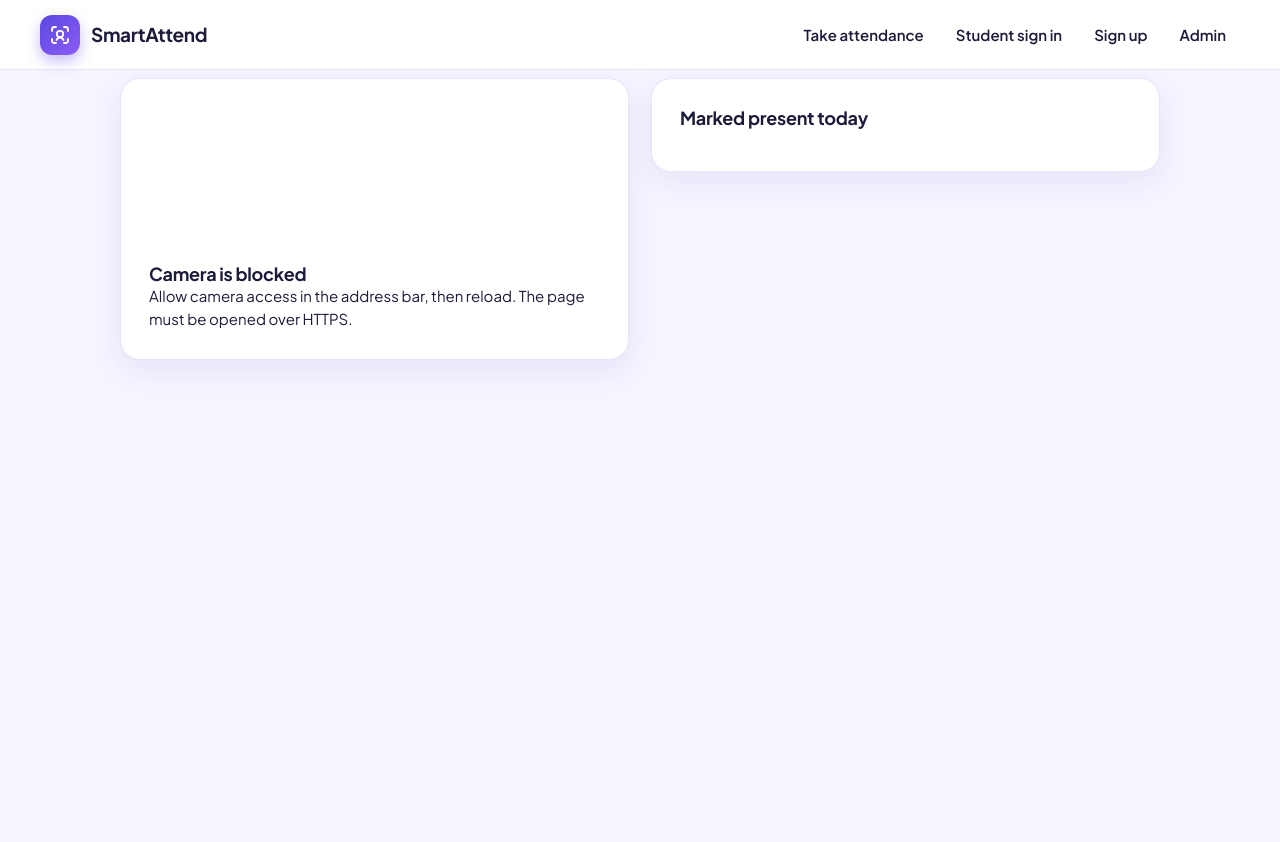
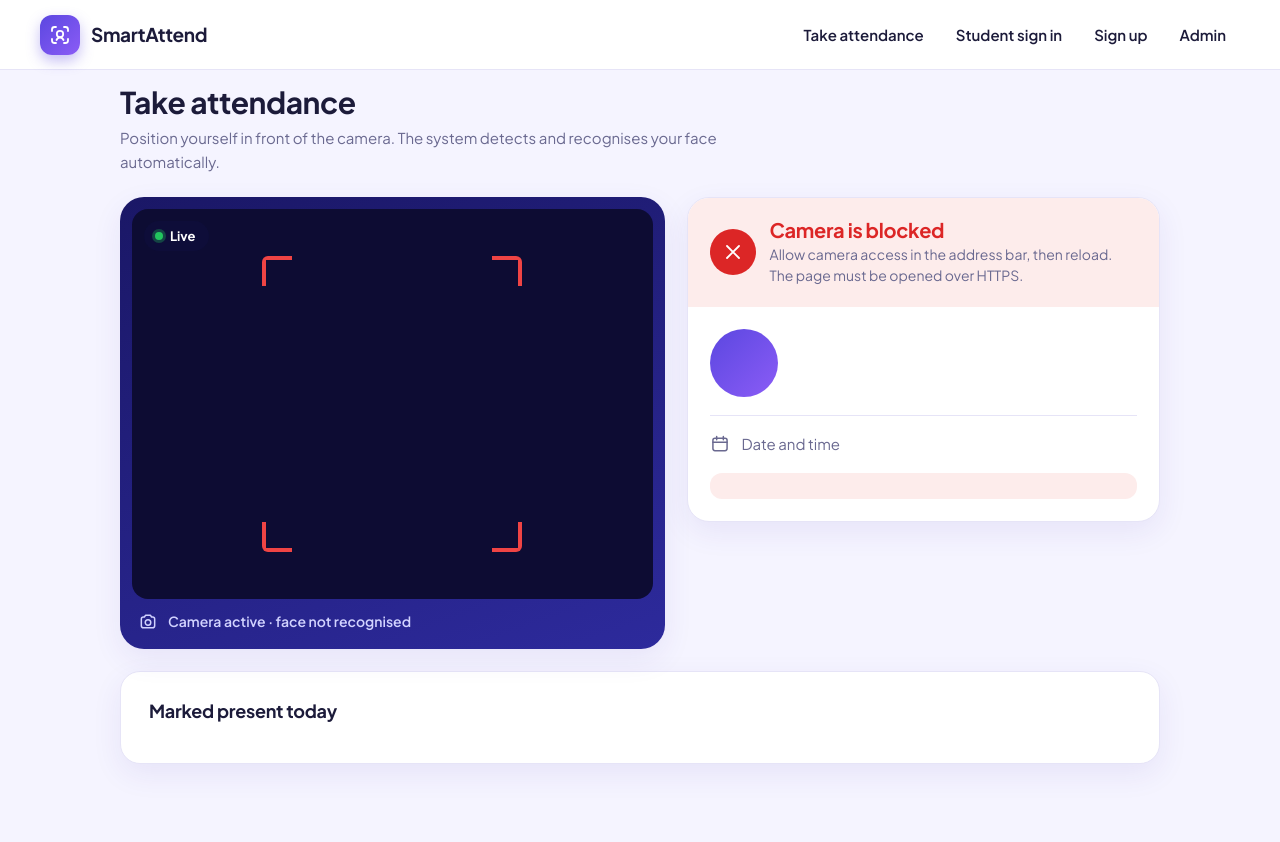
Before and after one commit to Yokshita13/AI_Attendance, a Flask app: page / in a window 1280 px wide. Before the commit the page ends 366 px from the top, so only its background shows below. Run offline with Flask 3, Linux system fonts and the light colour scheme; parts of the project's set-up code (start-up, migrations or seed data) failed here and were passed over; some libraries are stand-ins or nearby versions.

Commit message:
Update scan.html

```diff
--- a/frontend/templates/scan.html
+++ b/frontend/templates/scan.html
@@ -1,41 +1,58 @@
 {% extends "base.html" %}
+{% from "_icons.html" import icon %}
 {% block title %}Take attendance{% endblock %}
 {% block content %}
-<div class="split">
-  <section class="panel">
-    <div class="stage">
-      <div class="portal" id="portal" data-state="idle">
-        <div class="portal-view"><video id="video" autoplay playsinline muted></video></div>
+<div class="page-head"><div><h1>Take attendance</h1>
+  <p>Position yourself in front of the camera. The system detects and recognises your face automatically.</p></div></div>
+
+<div class="scan-grid">
+  <div class="cam" id="cam" data-state="idle">
+    <div class="cam-view"><video id="video" autoplay playsinline muted></video><i class="frame"></i><span class="live">Live</span></div>
+    <div class="cam-bar">{{ icon('camera') }}<span id="camnote">Starting camera…</span></div>
   </div>
-      <div class="verdict" id="verdict" aria-live="polite">
-        <h2 id="who">Starting camera</h2>
-        <p id="sub">Allow camera access when your browser asks.</p>
+
+  <section class="result" id="result" data-state="idle" aria-live="polite">
+    <div class="result-head">
+      <span class="seal">{{ icon('scan', 'i-idle') }}{{ icon('check', 'i-ok') }}{{ icon('info', 'i-warn') }}{{ icon('x', 'i-bad') }}</span>
+      <div><h2 id="who">Starting camera</h2><p id="sub">Allow camera access when your browser asks.</p></div>
     </div>
+    <div class="result-body" id="detail" hidden>
+      <div class="person"><span class="avatar" id="avatar"></span>
+        <div><b id="pname"></b><span id="proll"></span><span id="pdept"></span></div></div>
+      <div class="when">{{ icon('calendar') }}<span>Date and time</span><b id="pwhen"></b></div>
+      <div class="banner" id="banner"></div>
     </div>
   </section>
+</div>
 
 <section class="panel">
   <h2>Marked present today</h2>
   <ul class="ledger" id="today"></ul>
 </section>
-</div>
 {% endblock %}
 {% block scripts %}
 <script src="{{ url_for('static', filename='camera.js') }}"></script>
 <script>
-const video = document.getElementById('video');
-const portal = document.getElementById('portal');
-const verdict = document.getElementById('verdict');
-const who = document.getElementById('who'), sub = document.getElementById('sub');
-const list = document.getElementById('today');
+const $ = id => document.getElementById(id);
+const video = $('video'), cam = $('cam'), result = $('result'), list = $('today');
 let busy = false, cooldownUntil = 0, freshRoll = null;
 
-function show(state, title, text) {
-  portal.dataset.state = state;
-  verdict.className = 'verdict ' + (state === 'idle' ? '' : state);
-  who.textContent = title; sub.textContent = text || '';
+const esc = s => String(s).replace(/[&<>"']/g, c => ({'&':'&amp;','<':'&lt;','>':'&gt;','"':'&quot;',"'":'&#39;'}[c]));
+const initials = n => n.split(/\s+/).filter(Boolean).slice(0, 2).map(w => w[0].toUpperCase()).join('');
+function clock(t) { const [h, m] = t.split(':').map(Number); return `${((h + 11) % 12) + 1}:${String(m).padStart(2, '0')} ${h < 12 ? 'AM' : 'PM'}`; }
+function when(t) { return new Date().toLocaleDateString('en-GB', {day: '2-digit', month: 'short', year: 'numeric'}) + ' · ' + clock(t); }
+
+function show(state, title, text, p) {
+  result.dataset.state = state; cam.dataset.state = state;
+  $('who').textContent = title; $('sub').textContent = text || '';
+  $('detail').hidden = !p;
+  if (p) {
+    $('avatar').textContent = initials(p.name); $('pname').textContent = p.name;
+    $('proll').textContent = p.roll_no; $('pdept').textContent = p.department || '';
+    $('pwhen').textContent = when(p.time); $('banner').textContent = p.banner;
   }
-const esc = s => String(s).replace(/[&<>"']/g, c => ({'&':'&amp;','<':'&lt;','>':'&gt;','"':'&quot;',"'":'&#39;'}[c]));
+  $('camnote').textContent = state === 'bad' ? 'Camera active · face not recognised' : 'Camera active';
+}
 
 async function refreshToday() {
   const rows = await (await fetch('/api/today')).json();
@@ -57,17 +74,17 @@
     switch (d.status) {
       case 'marked':
         freshRoll = d.roll_no;
-        show('ok', d.name, `Marked present at ${d.time.slice(0, 5)}.`);
+        show('ok', 'Face recognised!', `Welcome back, ${d.name}.`, {...d, banner: 'Attendance marked successfully'});
         cooldownUntil = Date.now() + 4000; refreshToday(); break;
       case 'already':
-        show('warn', d.name, `You were already marked today at ${d.time.slice(0, 5)}.`);
+        show('warn', 'Already marked today', `${d.name}, you were marked earlier.`, {...d, banner: 'No need to scan again'});
         cooldownUntil = Date.now() + 4000; break;
       case 'unknown':
         show('bad', 'Face not recognised', 'Move closer and face the camera. If this keeps happening, ask your administrator to register you.'); break;
       case 'no_model':
         show('warn', 'No students registered', 'An administrator needs to register students first.'); break;
       case 'no_face':
-        show('idle', 'Looking for a face', 'Stand about an arm\u2019s length from the camera.'); break;
+        show('idle', 'Looking for a face', 'Stand about an arm’s length from the camera.'); break;
       default: show('bad', 'Could not read the camera image', 'Reload the page and try again.');
     }
   } catch (e) { show('bad', 'Cannot reach the server', 'Check your internet connection.'); }
@@ -75,7 +92,7 @@
 }
 
 Cam.start(video)
-  .then(() => { show('idle', 'Looking for a face', 'Stand about an arm\u2019s length from the camera.'); setInterval(tick, 1200); refreshToday(); })
+  .then(() => { show('idle', 'Looking for a face', 'Stand about an arm’s length from the camera.'); setInterval(tick, 1200); refreshToday(); setInterval(refreshToday, 5000); })
   .catch(() => show('bad', 'Camera is blocked', 'Allow camera access in the address bar, then reload. The page must be opened over HTTPS.'));
 </script>
 {% endblock %}
```
Lines whose indentation alone changed are shown as unchanged.
